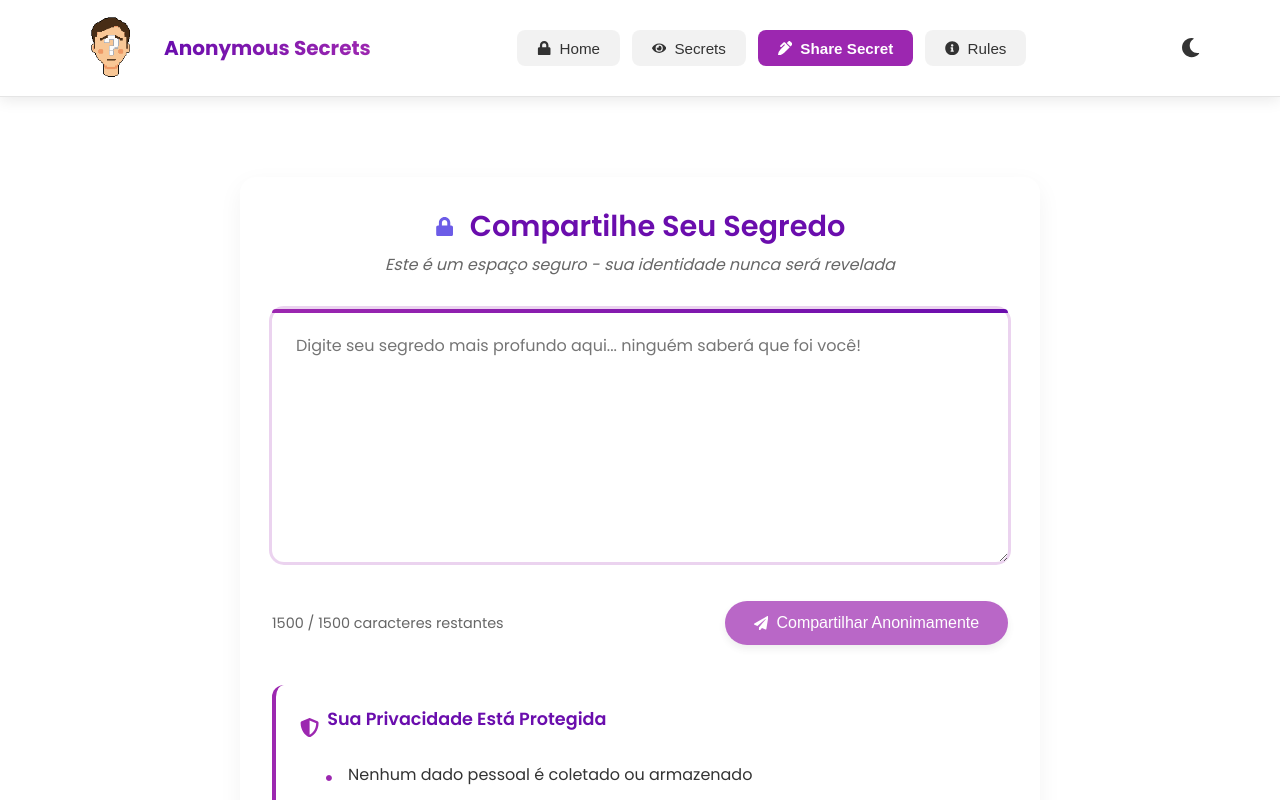
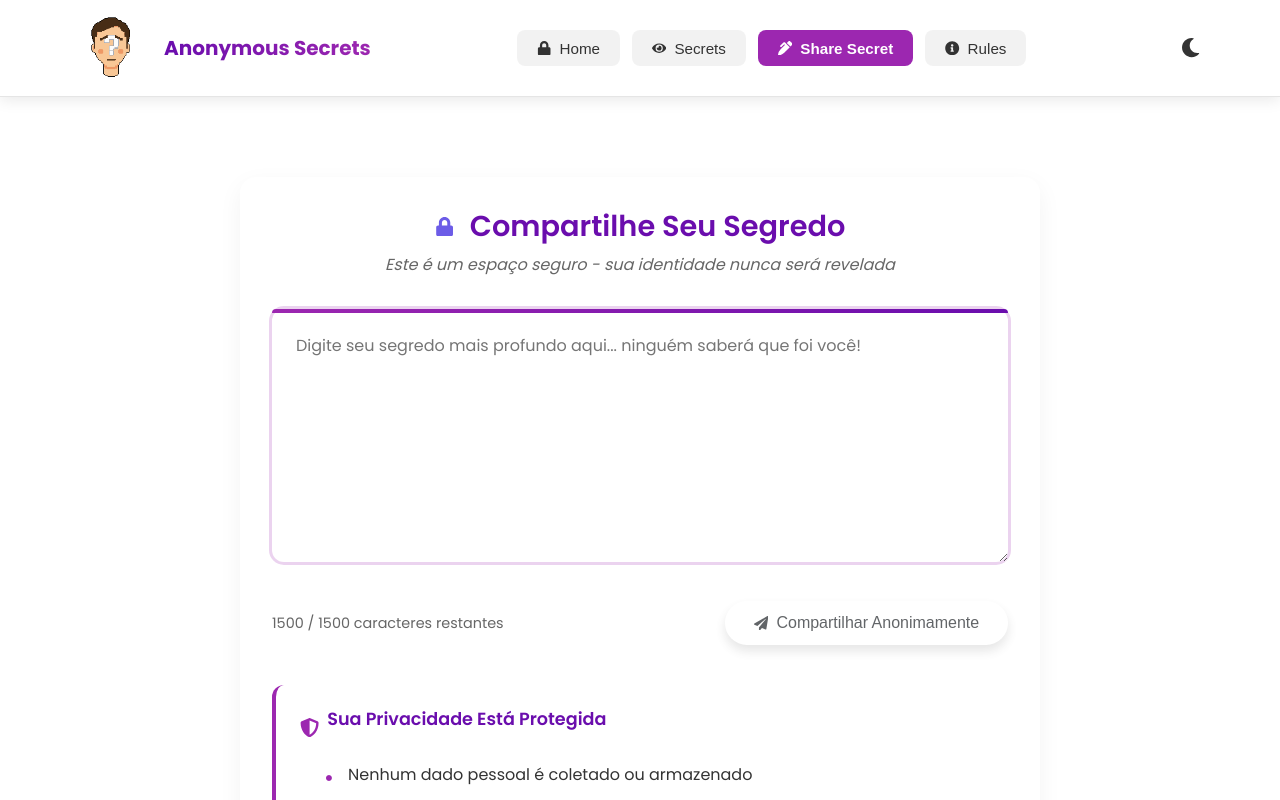
Before and after one commit to Thiago-Chiloff/anonymoussecrets, a React (Vite) app: page /write in a window 1280 px wide. In both pictures the pointer is over the button "Compartilhar Anonimamente". Shown: the top 800 px of the page. Built offline with nearby package versions, Linux system fonts and the light colour scheme; no server answers; the database is empty.

Commit message:
correcao

```diff
--- a/src/WriteSecret.css
+++ b/src/WriteSecret.css
@@ -112,12 +112,12 @@
   box-shadow: 0 4px 8px rgba(0, 0, 0, 0.1);
 }
 
-.submit-btn:hover:not(:disabled) {
+.submit-btn:hover {
   background-color: var(--accent-color-hover);
   color: var(--secondary-color-hover);
   box-shadow: 0 6px 12px rgba(0, 0, 0, 0.15);
   transform: translateY(-2px);
-  box-shadow: 0 6px 12px rgba(0, 0, 0, 0.15);
+  transition: all 0.2s ease;
 }
 
 .submit-btn:disabled {
```
